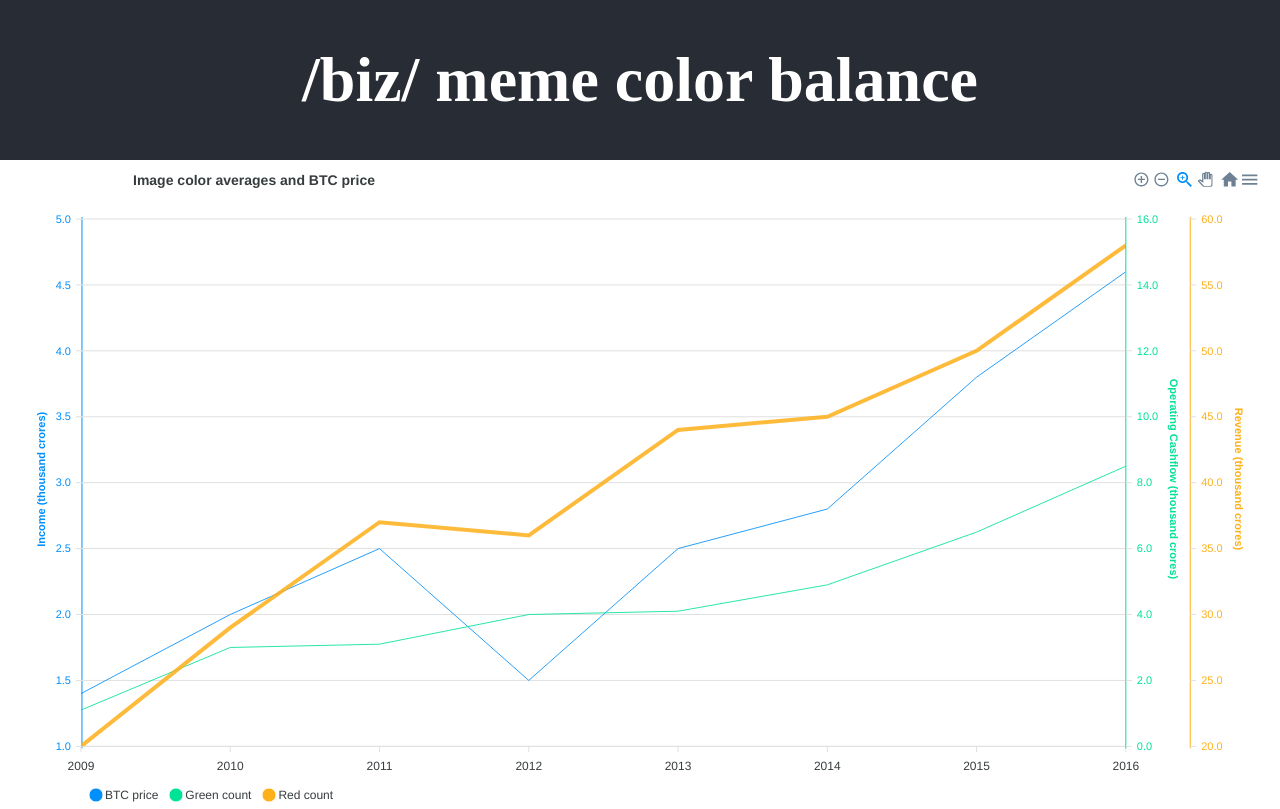
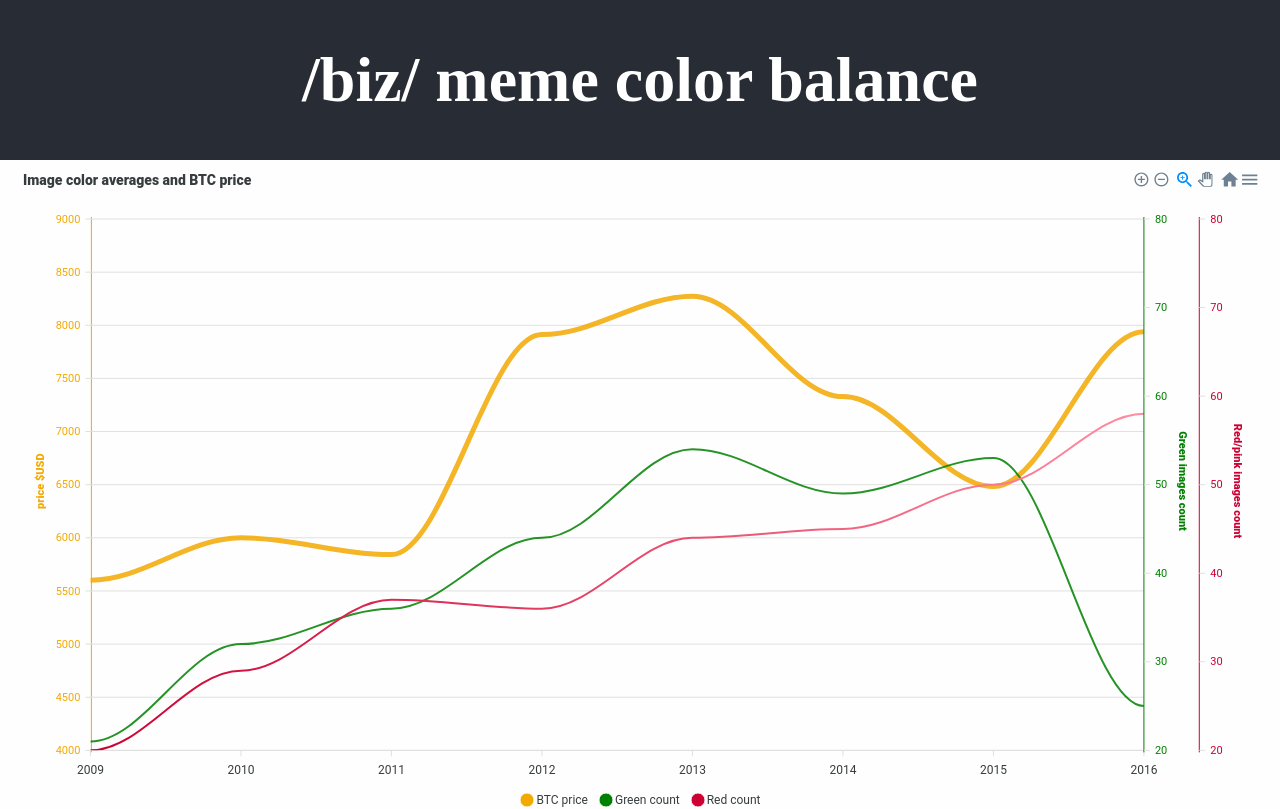
Before and after one commit to januzgi/biz-image-charts, a React (Create React App) app: page / in a window 1280 px wide. Shown: the top 809 px of the page. Built offline with nearby package versions, Linux system fonts and the light colour scheme; a web font is replaced by a local one.

Commit message:
Chart modifications

```diff
--- a/src/components/Chart/Chart.js
+++ b/src/components/Chart/Chart.js
@@ -1,23 +1,42 @@
 import React, { Component } from 'react';
 import classes from './Chart.module.css';
 import ApexChart from 'react-apexcharts';
+import './Chart.module.css';
 
 class Chart extends Component {
   // Set up the state
   constructor(props) {
     super(props);
 
+    // A time-series graph is a data viz tool that plots data
+    // values at progressive intervals of time. With ApexCharts,
+    //a time-series is created if you provide timestamp values in
+    // the series as shown below and set xaxis.type to ‘datetime’.
+
+    // series: [{
+    //   data: [{
+    //     x: new Date('2018-02-12').getTime(),
+    //     y: 76
+    //   }, {
+    //     x: new Date('2018-02-12').getTime(),
+    //     y: 76
+    //   }]
+    // }],
+    // xaxis: {
+    //   type: 'datetime'
+    // }
+
     this.state = {
       series: [
         {
           name: 'BTC price',
           type: 'line',
-          data: [1.4, 2, 2.5, 1.5, 2.5, 2.8, 3.8, 4.6],
+          data: [5600, 6000, 5842, 7912, 8273, 7329, 6482, 7938],
         },
         {
           name: 'Green count',
           type: 'line',
-          data: [1.1, 3, 3.1, 4, 4.1, 4.9, 6.5, 8.5],
+          data: [21, 32, 36, 44, 54, 49, 53, 25],
         },
         {
           name: 'Red count',
@@ -30,39 +49,68 @@ class Chart extends Component {
           height: 350,
           type: 'line',
           stacked: false,
+          fontFamily: 'Roboto',
+          zoom: {
+            autoScaleYaxis: true,
+          },
+          background: '#fefefe',
         },
         dataLabels: {
           enabled: false,
         },
+        colors: ['#f2a900', '#008000', '#cc0033'],
         stroke: {
-          width: [1, 1, 4],
+          width: [5, 2, 2],
+          curve: 'smooth',
+        },
+        fill: {
+          type: ['solid', 'solid', 'gradient'],
+          gradient: {
+            shadeIntensity: 1,
+            opacityFrom: 0.5,
+            opacityTo: 1,
+            colorStops: [
+              {
+                offset: 0,
+                color: '#cc0033',
+                opacity: 1,
+              },
+              {
+                offset: 100,
+                color: '#ff8da1',
+                opacity: 1,
+              },
+            ],
+          },
         },
         title: {
           text: 'Image color averages and BTC price',
           align: 'left',
-          offsetX: 110,
+          offsetX: 0,
         },
         xaxis: {
           categories: [2009, 2010, 2011, 2012, 2013, 2014, 2015, 2016],
         },
         yaxis: [
           {
+            min: 4000,
+            max: 9000,
             axisTicks: {
               show: true,
             },
             axisBorder: {
               show: true,
-              color: '#008FFB',
+              color: '#f2a900',
             },
             labels: {
               style: {
-                colors: '#008FFB',
+                colors: '#f2a900',
               },
             },
             title: {
-              text: 'Income (thousand crores)',
+              text: 'price $USD',
               style: {
-                color: '#008FFB',
+                color: '#f2a900',
               },
             },
             tooltip: {
@@ -70,46 +118,54 @@ class Chart extends Component {
             },
           },
           {
-            seriesName: 'Income',
+            seriesName: 'Green count',
             opposite: true,
+            min: 20,
+            max: 80,
+            tickAmount: 6,
+            forceNiceScale: true,
             axisTicks: {
               show: true,
             },
             axisBorder: {
               show: true,
-              color: '#00E396',
+              color: '#008000',
             },
             labels: {
               style: {
-                colors: '#00E396',
+                colors: '#008000',
               },
             },
             title: {
-              text: 'Operating Cashflow (thousand crores)',
+              text: 'Green images count',
               style: {
-                color: '#00E396',
+                color: '#008000',
               },
             },
           },
           {
-            seriesName: 'Revenue',
+            seriesName: 'Red/pink count',
             opposite: true,
+            min: 20,
+            max: 80,
+            tickAmount: 6,
+            forceNiceScale: true,
             axisTicks: {
               show: true,
             },
             axisBorder: {
               show: true,
-              color: '#FEB019',
+              color: '#cc0033',
             },
             labels: {
               style: {
-                colors: '#FEB019',
+                colors: '#cc0033',
               },
             },
             title: {
-              text: 'Revenue (thousand crores)',
+              text: 'Red/pink images count',
               style: {
-                color: '#FEB019',
+                color: '#cc0033',
               },
             },
           },
@@ -117,14 +173,21 @@ class Chart extends Component {
         tooltip: {
           fixed: {
             enabled: true,
-            position: 'topLeft', // topRight, topLeft, bottomRight, bottomLeft
-            offsetY: 30,
-            offsetX: 60,
+            position: 'bottomRight',
+            offsetY: -50,
+            offsetX: -130,
           },
         },
         legend: {
-          horizontalAlign: 'left',
-          offsetX: 40,
+          horizontalAlign: 'center',
+          offsetY: 5,
+          height: 20,
+          onItemClick: {
+            toggleDataSeries: false,
+          },
+          onItemHover: {
+            highlightDataSeries: true,
+          },
         },
       },
     };
--- a/src/components/Chart/Chart.module.css
+++ b/src/components/Chart/Chart.module.css
@@ -1,3 +1,4 @@
 .chartContainer {
   padding: 1vh 1vw;
+  background-color: #fefefe;
 }
```
